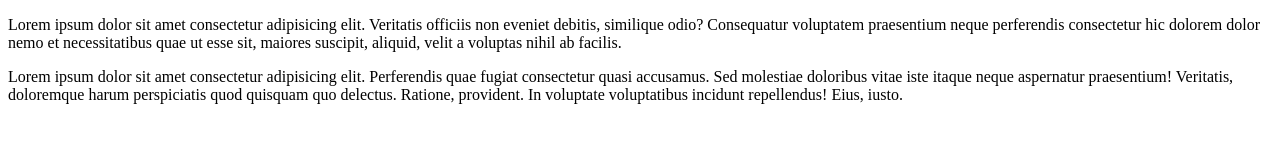
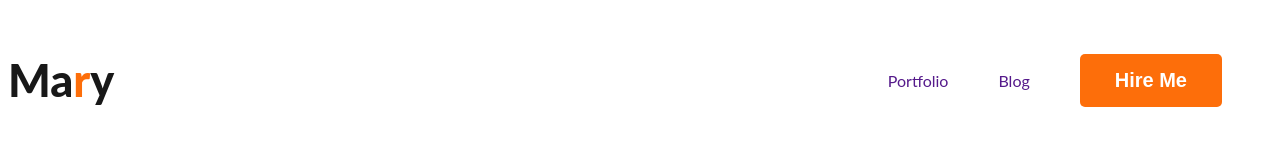
Before and after one commit to Radhesham-bit/My_Portfolio_Website, a plain HTML site: page index.html in a window 1280 px wide. Drawn offline with Linux system fonts and the light colour scheme.

Commit message:
added nav

```diff
--- a/index.html
+++ b/index.html
@@ -4,9 +4,37 @@
     <meta charset="UTF-8">
     <meta name="viewport" content="width=device-width, initial-scale=1.0">
     <title>My Portfolio</title>
+    <link rel="preconnect" href="https://fonts.googleapis.com">
+    <link rel="preconnect" href="https://fonts.gstatic.com" crossorigin>
+    <link href="https://fonts.googleapis.com/css2?family=Open+Sans:ital,wght@0,400;0,700;1,800&display=swap" rel="stylesheet">
+    <link rel="stylesheet" href="./styles/style.css">
 </head>
 <body>
-    <p>Lorem ipsum dolor sit amet consectetur adipisicing elit. Veritatis officiis non eveniet debitis, similique odio? Consequatur voluptatem praesentium neque perferendis consectetur hic dolorem dolor nemo et necessitatibus quae ut esse sit, maiores suscipit, aliquid, velit a voluptas nihil ab facilis.</p>
-    <p>Lorem ipsum dolor sit amet consectetur adipisicing elit. Perferendis quae fugiat consectetur quasi accusamus. Sed molestiae doloribus vitae iste itaque neque aspernatur praesentium! Veritatis, doloremque harum perspiciatis quod quisquam quo delectus. Ratione, provident. In voluptate voluptatibus incidunt repellendus! Eius, iusto.</p>
+    <header>
+        <nav>
+            <h3 class="nav-title">Ma<span class="text-primary">r</span>y</h3>
+            <ul>
+                <li><a href="">Portfolio</a></li>
+                <li><a href="">Blog</a></li>
+                <li><button class="btn-primary">Hire Me</button></li>
+            </ul>
+        </nav>
+
+
+
+    </header>
+
+    <main>
+
+
+
+    </main>
+
+
+    <footer>
+
+
+
+    </footer>
 </body>
 </html>
--- /dev/null
+++ b/styles/style.css
@@ -0,0 +1,51 @@
+/* common shared styles */
+body{
+    font-family: 'Open Sans', sans-serif;
+    font-family: 'Lato', sans-serif;
+}
+
+.text-primary{
+    color: #FD6E0A;
+}
+
+.btn-primary{
+    border-radius: 5px;
+    background: #FD6E0A;
+    border: 0;
+    font-size: 20px;
+    font-style: normal;
+    font-weight: 700;
+    color: white;
+    padding: 15px 35px;
+
+}
+
+/* nav related styles */
+
+nav{
+    display: flex;
+    justify-content: space-between;
+    align-items: center;
+}
+
+.nav-title{
+    color: #181818;
+    font-size: 45px;
+    font-weight: 800;
+
+}
+
+nav > ul {
+    display: flex;
+    align-items: center;
+}
+
+nav li {
+    list-style: none;
+    margin-right: 50px;
+}
+
+nav a{
+    text-decoration: none;
+    color: #474747);
+}
```
